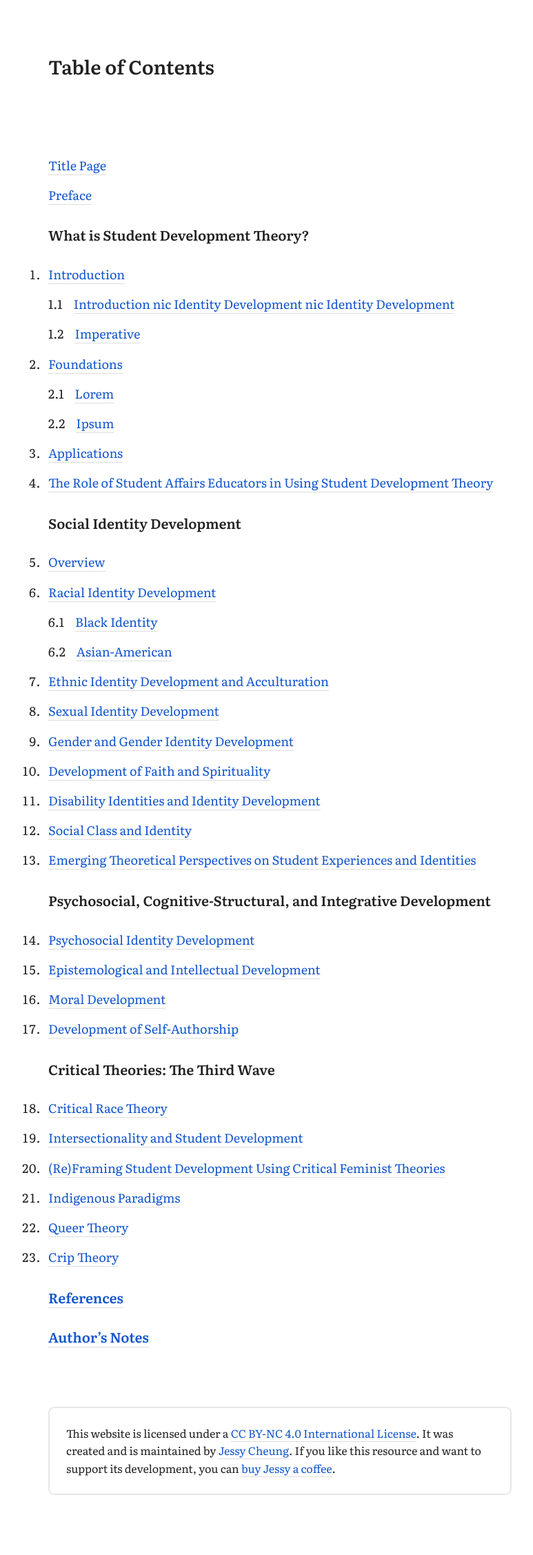
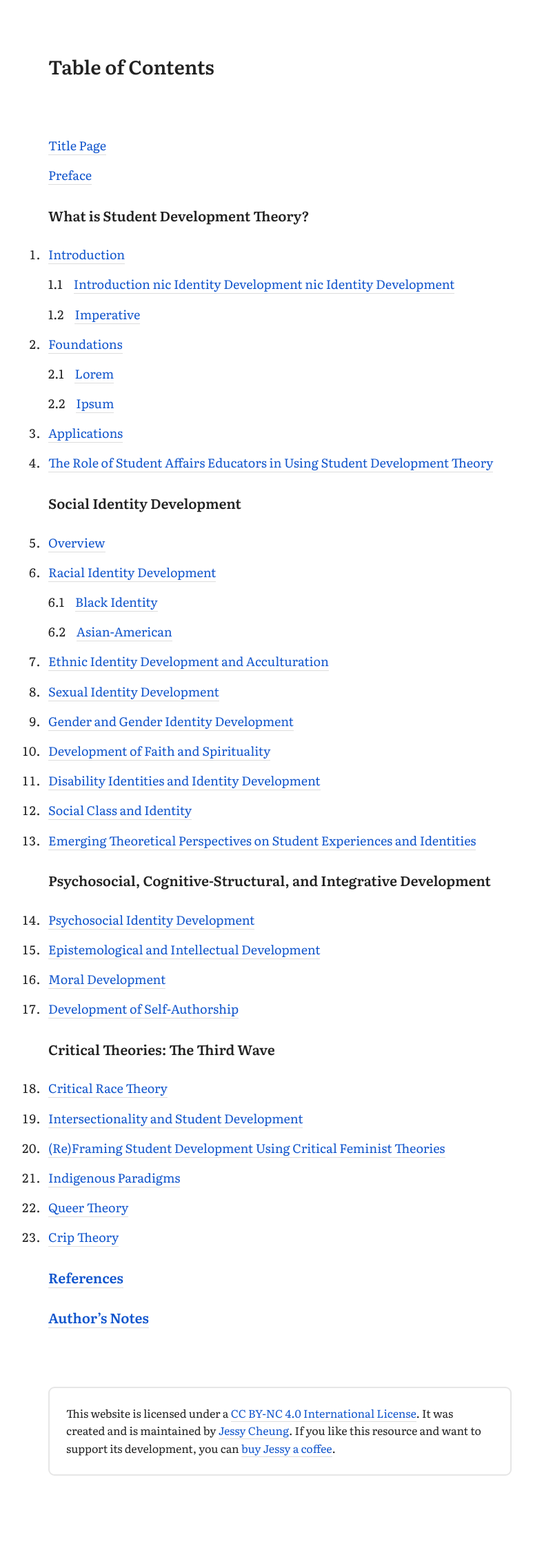
Before and after one commit to jl-c/jl-c.github.io, a Jekyll site: the page sandbox.html, which Jekyll copies as it is, in a window 1280 px wide. Shown: the whole page at 69% size, without its empty margins (234-1007 px from the left). Built offline with Jekyll 4.4.1, drawn with Linux system fonts in a browser that asks for light colours; after the commit the page ends 2226 px from its top, so only the background shows below that.

Commit message:
Update sandbox.html

```diff
--- a/sandbox.html
+++ b/sandbox.html
@@ -20,7 +20,7 @@ display:inline-block;
 font-size:1.75rem;
 font-weight:600;
 line-height:1.8rem;
-margin:1.8rem auto 7.2rem
+margin:1.8rem auto 5.4rem
 }
 
 h2 {
```
